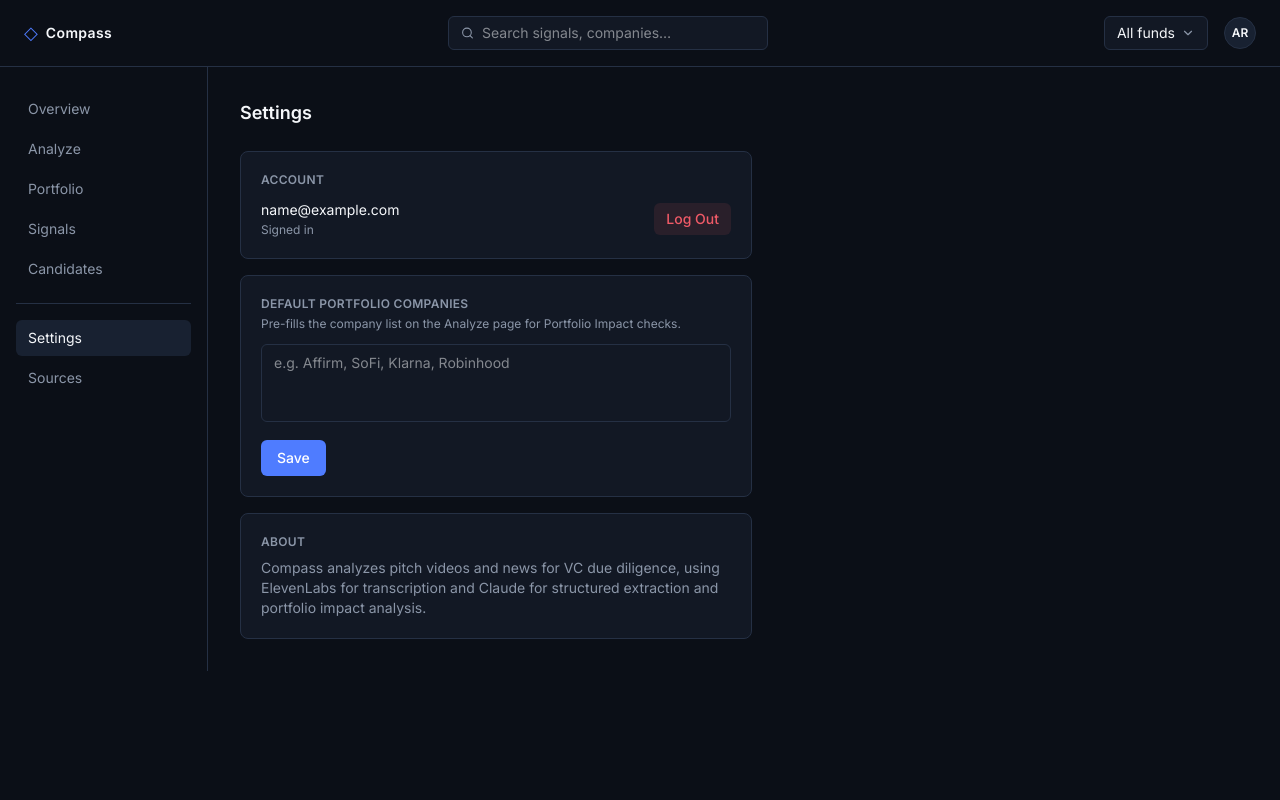
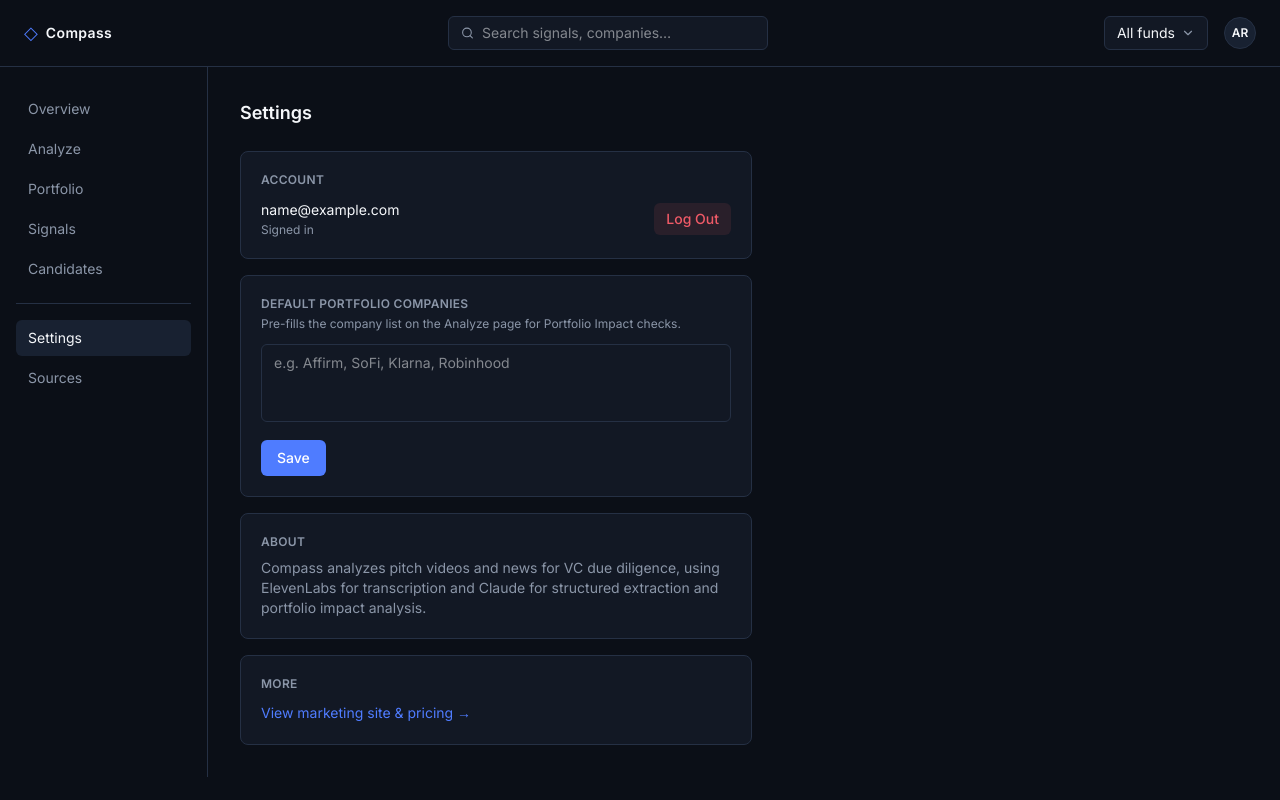
Before and after one commit to ald3nreagins/Compass, a React app in the folder frontend/: page /settings in a window 1280 px wide. Built offline with nearby package versions, Linux system fonts and the light colour scheme; sample sign-in values are in the browser's storage; the HTML template or start-up script is replaced by a standard one.

Commit message:
Changed logout endpoint to reach homepage for circle marketing

```diff
--- a/frontend/src/pages/Settings.jsx
+++ b/frontend/src/pages/Settings.jsx
@@ -21,7 +21,7 @@ export default function Settings() {
 
   function handleLogout() {
     clearToken();
-    navigate('/login');
+    navigate('/');
   }
 
   function handleSavePortfolio(e) {
@@ -113,6 +113,19 @@ export default function Settings() {
             transcription and Claude for structured extraction and portfolio impact analysis.
           </p>
         </div>
+
+        {/* More / marketing link */}
+        <div
+          className="rounded-lg p-5"
+          style={{ background: COLORS.surface, border: `1px solid ${COLORS.border}` }}
+        >
+          <p className="text-xs font-semibold tracking-wide uppercase mb-2" style={{ color: COLORS.textMuted }}>
+            More
+          </p>
+          <a href="/" className="text-sm" style={{ color: COLORS.accent }}>
+            View marketing site &amp; pricing →
+          </a>
+        </div>
       </div>
     </Shell>
   );
--- a/frontend/src/pages/Shell.jsx
+++ b/frontend/src/pages/Shell.jsx
@@ -23,8 +23,6 @@ const NAV_ROUTES = {
   Signals: '/signals',
   Candidates: '/candidates',
 };
-
-const NAV_SECONDARY = ['Sources', 'Settings'];
 
 export default function Shell({ children }) {
   const location = useLocation();
```
Lines whose indentation alone changed are shown as unchanged.
